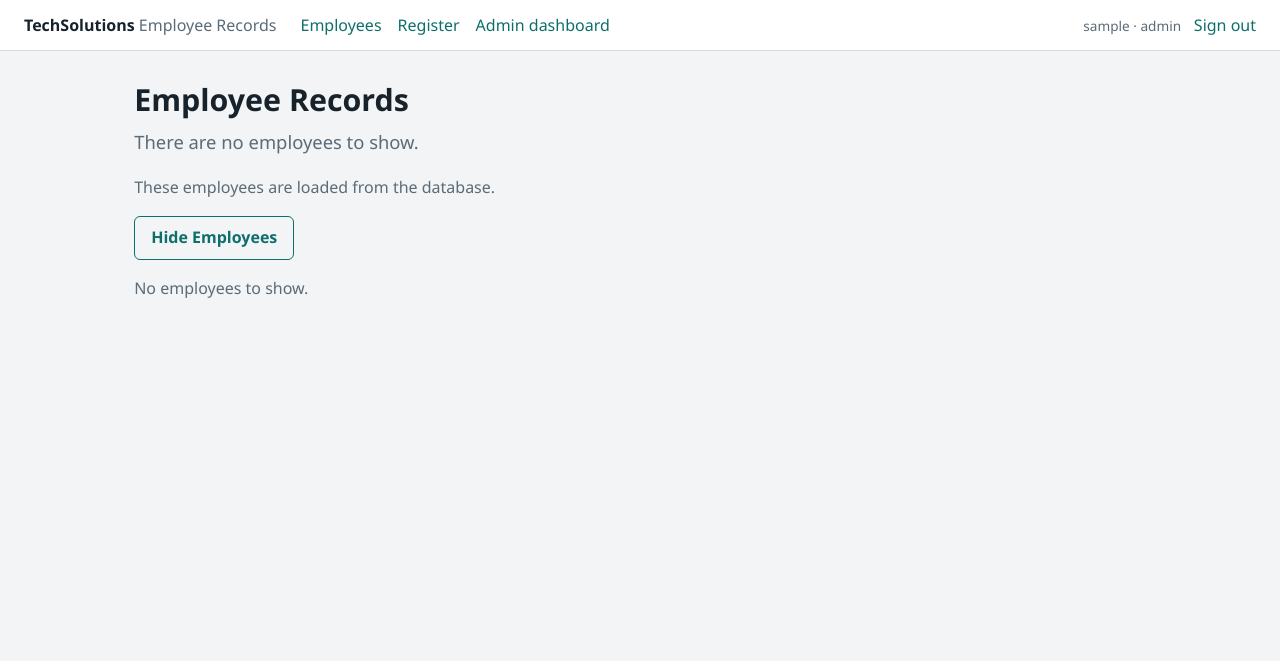
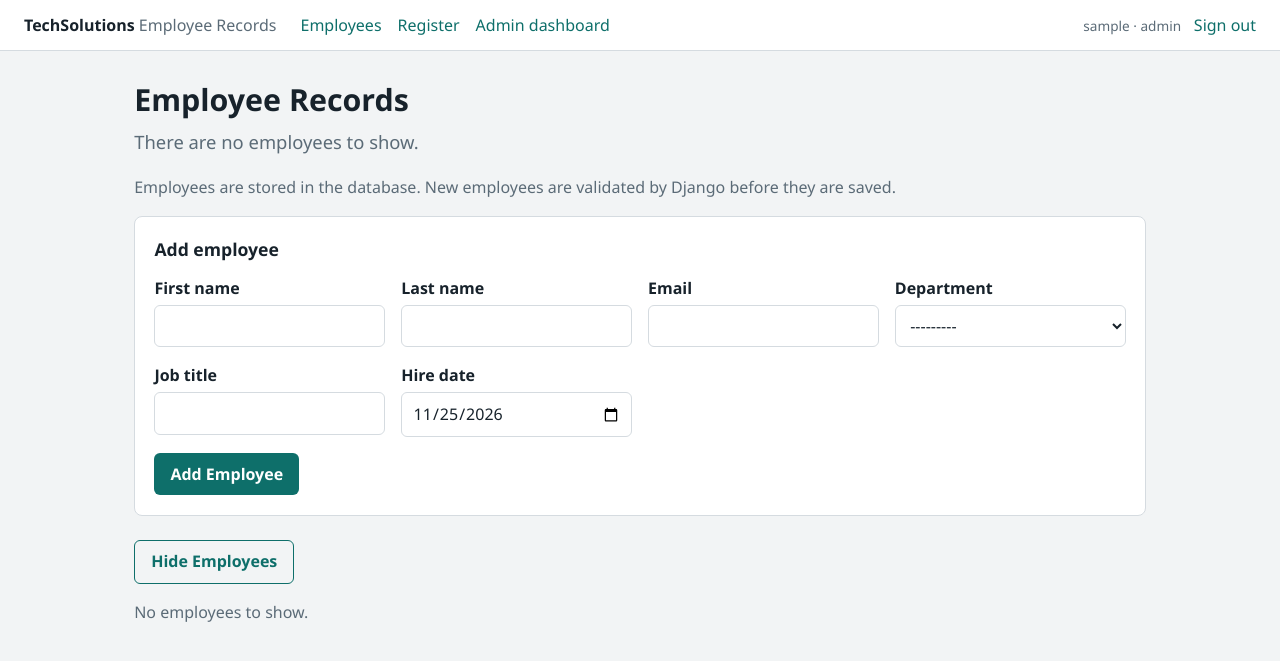
Before and after one commit to edikan23/employee-records-system, a Django app: page /employees/dashboard/ in a window 1280 px wide. Shown: the top 661 px of the page. Run offline with Django 5.2, Linux system fonts and the light colour scheme; the visitor is signed in with stand-in values (Sample User, id 1); data that the repository does not hold is empty.

Commit message:
Add server-side employee creation

```diff
--- a/employees/forms.py
+++ b/employees/forms.py
@@ -1,3 +1,5 @@
+from datetime import date
+
 from django import forms
 from django.contrib.auth import get_user_model
 from django.contrib.auth.forms import UserCreationForm
@@ -32,3 +34,16 @@ class EmployeeForm(forms.ModelForm):
             free |= Q(pk=self.instance.user_id)
         self.fields["user"].queryset = User.objects.filter(free).order_by("username")
         self.fields["user"].required = False
+
+
+class AddEmployeeForm(forms.ModelForm):
+    """Short form used on the Employee Records page."""
+
+    class Meta:
+        model = Employee
+        fields = ["first_name", "last_name", "email", "department", "job_title", "hire_date"]
+        widgets = {"hire_date": forms.DateInput(attrs={"type": "date"}, format="%Y-%m-%d")}
+
+    def __init__(self, *args, **kwargs):
+        super().__init__(*args, **kwargs)
+        self.fields["hire_date"].initial = date.today
--- a/employees/static/employees/style.css
+++ b/employees/static/employees/style.css
@@ -54,3 +54,8 @@ dl{display:grid;grid-template-columns:160px 1fr;gap:.6rem 1rem;margin:0}dt{color
 
 .guide{margin:1.2rem 0}
 .guide .panel{margin-top:.8rem;max-width:620px}
+/* Add Employee section */
+#add-employee{margin:1rem 0 1.5rem}
+#add-employee .form-msg{margin-bottom:1rem}
+#add-employee .btn{margin-top:1rem}
+.form-grid{display:grid;grid-template-columns:repeat(auto-fit,minmax(220px,1fr));gap:1rem}
--- a/employees/templates/employees/dashboard.html
+++ b/employees/templates/employees/dashboard.html
@@ -4,7 +4,28 @@
 {% block content %}
 <h1>Employee Records</h1>
 <p class="lead" id="dashboard-status" role="status" aria-live="polite">Showing {{ employees|length }} employees.</p>
-<p class="muted">These employees are loaded from the database.</p>
+<p class="muted">Employees are stored in the database. New employees are validated by Django before they are saved.</p>
+
+<section class="panel" id="add-employee">
+  <h2>Add employee</h2>
+  <form method="post" novalidate>
+    {% csrf_token %}
+    {% if form.errors %}
+      <div class="form-msg error" role="alert">Please correct the errors below. The employee was not saved.</div>
+    {% endif %}
+    {{ form.non_field_errors }}
+    <div class="form-grid">
+      {% for f in form %}
+      <div class="field {% if f.errors %}has-error{% endif %}">
+        <label for="{{ f.id_for_label }}">{{ f.label }}</label>
+        {{ f }}
+        {% for err in f.errors %}<small class="err">{{ err }}</small>{% endfor %}
+      </div>
+      {% endfor %}
+    </div>
+    <button type="submit" class="btn">Add Employee</button>
+  </form>
+</section>
 
 <div class="toolbar">
   <button type="button" class="btn ghost" id="toggle-list" aria-expanded="true" aria-controls="employee-list">Hide Employees</button>
--- a/employees/views.py
+++ b/employees/views.py
@@ -6,7 +6,7 @@ from django.core.paginator import Paginator
 from django.db.models import Count, Q
 from django.shortcuts import get_object_or_404, redirect, render
 
-from .forms import EmployeeForm, SignUpForm
+from .forms import AddEmployeeForm, EmployeeForm, SignUpForm
 from .models import Department, Employee
 from .roles import can_manage, manager_required
 
@@ -71,7 +71,7 @@ def employee_create(request):
     if request.method == "POST" and form.is_valid():
         employee = form.save()
         messages.success(request, f"{employee.full_name} was registered as {employee.employee_id}.")
-        return redirect(employee)
+        return redirect("employee_list")
     return render(request, "employees/employee_form.html", {"form": form, "title": "Register employee"})
 
 
@@ -100,6 +100,14 @@ def employee_delete(request, pk):
 
 @manager_required
 def dashboard(request):
-    """Employee Records page: reads employees from the database."""
+    """Employee Records page: lists employees from the database and adds new ones."""
+    if request.method == "POST":
+        form = AddEmployeeForm(request.POST)
+        if form.is_valid():
+            employee = form.save()
+            messages.success(request, f"{employee.full_name} was added as {employee.employee_id}.")
+            return redirect("dashboard")
+    else:
+        form = AddEmployeeForm()
     employees = Employee.objects.select_related("department")
-    return render(request, "employees/dashboard.html", {"employees": employees})
+    return render(request, "employees/dashboard.html", {"employees": employees, "form": form})
```
